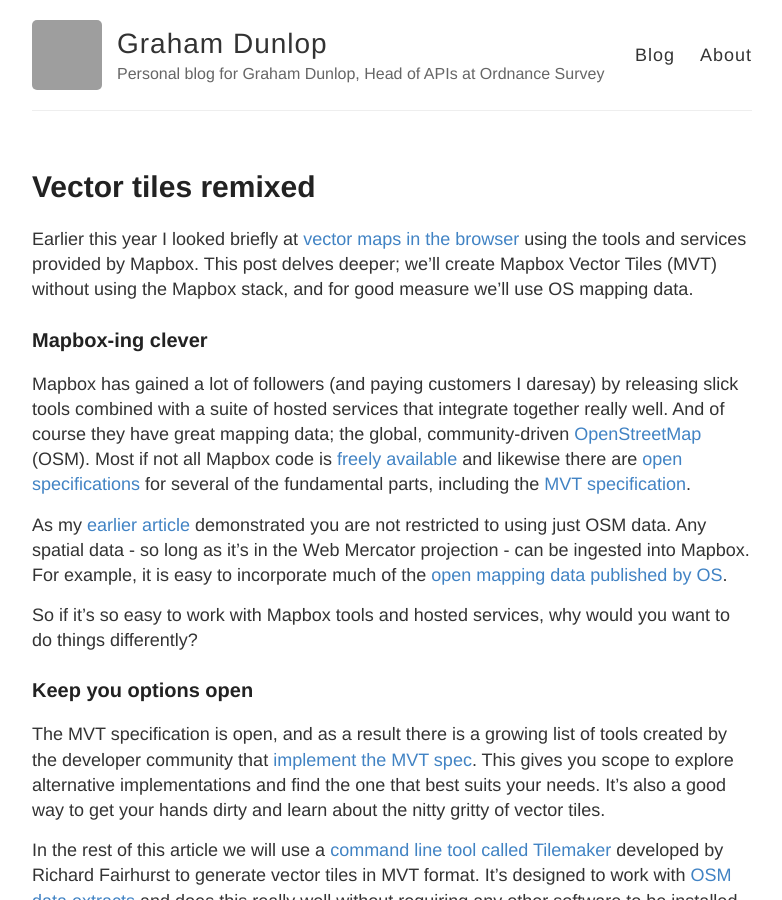
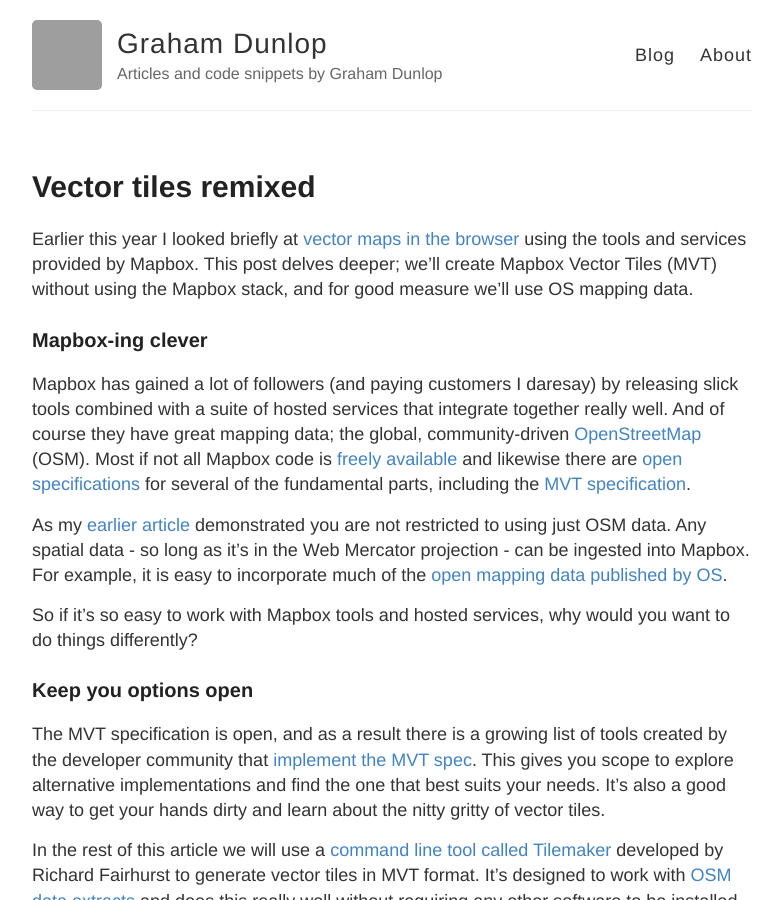
Before and after one commit to gdunlop/gdunlop.github.io, a Jekyll site: the page built from _posts/2015-11-18-Vector-tiles-remixed.md, in a window 1280 px wide and 900 px high. Shown: the whole window, without its empty margins (248-1030 px from the left). Built offline with Jekyll 4.4.1, drawn with Linux system fonts in a browser that asks for light colours; Markdown is read by kramdown in place of the engine named in the settings; grey boxes are pictures that could not be loaded.

Commit message:
blog title renamed

```diff
--- a/_config.yml
+++ b/_config.yml
@@ -6,7 +6,7 @@
 name: Graham Dunlop
 
 # Short bio or description (displayed in the header)
-description: Personal blog for Graham Dunlop, Head of APIs at Ordnance Survey
+description: Articles and code snippets by Graham Dunlop
 
 # URL of your avatar or profile pic (you could use your GitHub profile pic)
 avatar: https://avatars3.githubusercontent.com/u/2790810
```
Also changed, not shown: _posts/2015-11-18-Vector-tiles-remixed.md (+8 -8 lines).
